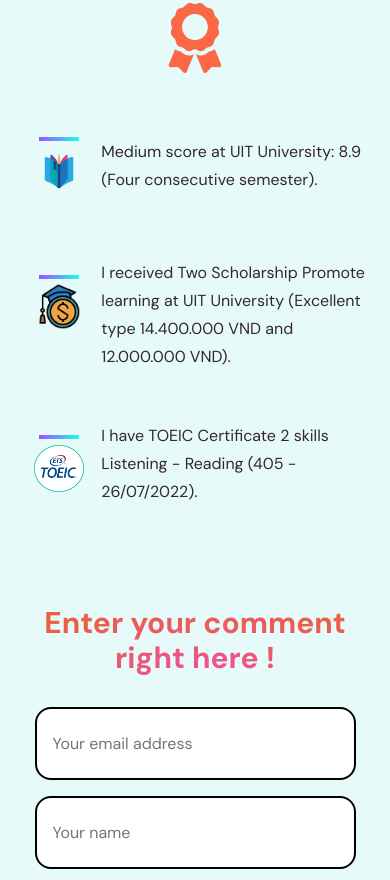
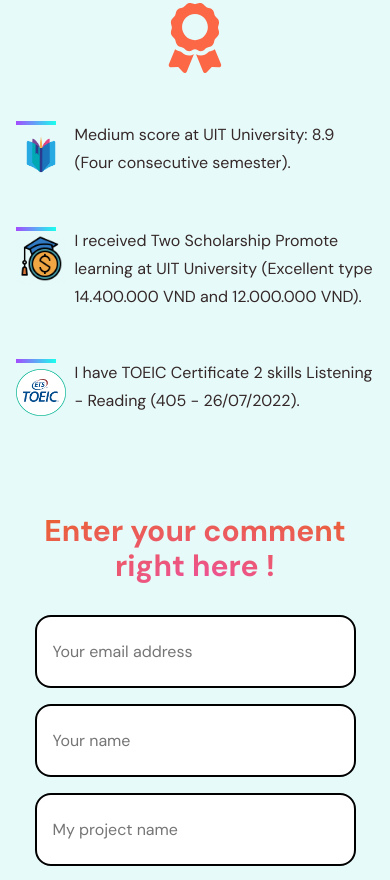
Before and after one commit to phuchs47203/phs_portfolio, a React (Create React App) app: page / in a window 390 px wide. Shown: the part 7280-8160 px from the top of the page. Built offline with nearby package versions, Linux system fonts and the light colour scheme.

Commit message:
edit margin of title

```diff
--- a/src/components/feature/feature.css
+++ b/src/components/feature/feature.css
@@ -12,7 +12,7 @@
     width: 120px;
     justify-content: flex-start;
     align-items: center;
-    margin: 1rem;
+    margin: 0rem 1rem;
 }
 
 .pflo__feature-title div {
@@ -64,12 +64,13 @@
 @media screen and (max-width: 600px) {
     .pflo__feature-title {
         justify-content: flex-start;
-        align-items: center;
+        align-items: flex-start;
+        margin: 0rem 0rem;
     }
 
     .pflo__feature-content {
         justify-content: flex-start;
-        align-items: center;
+        align-items: flex-start;
     }
 
     .pflo__feature-content p {
```
